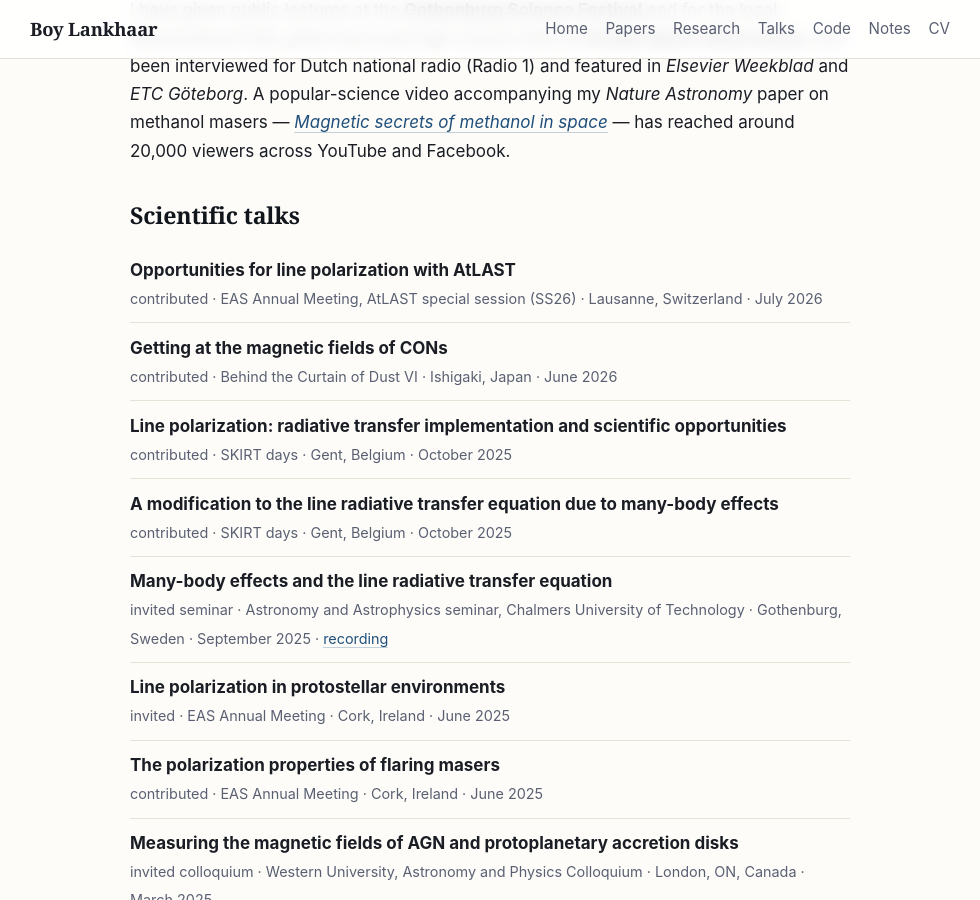
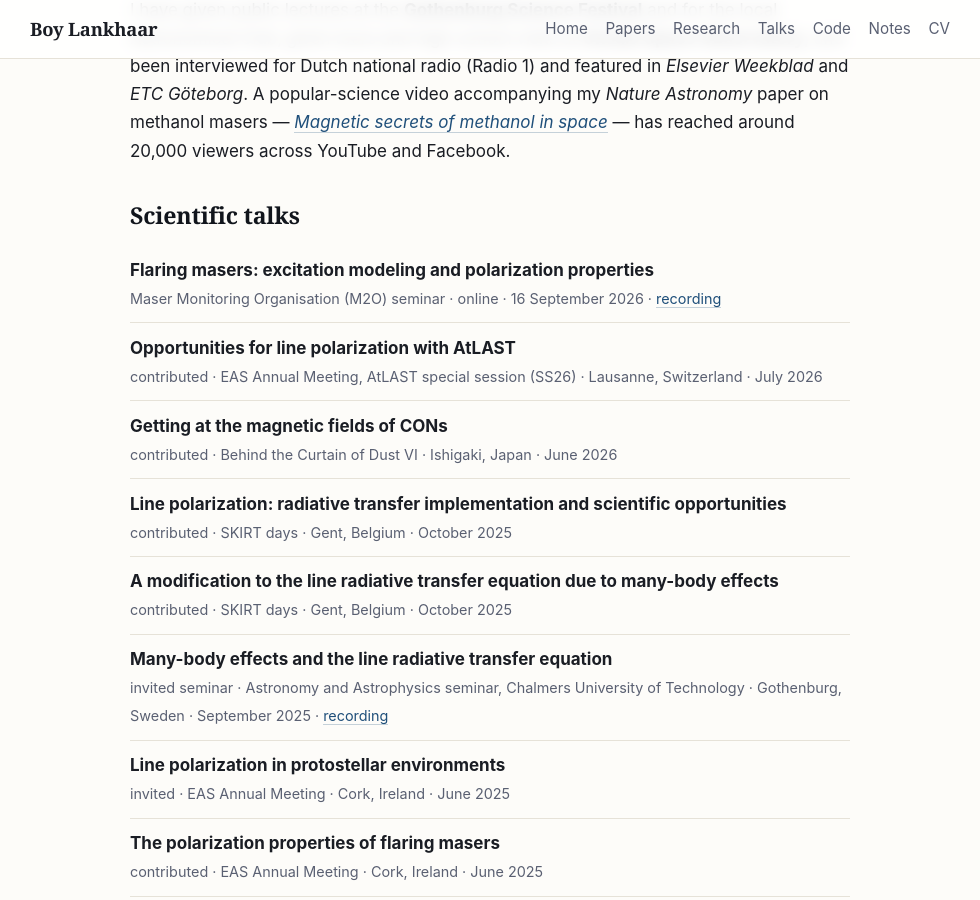
Before and after one commit to blankhaar/blankhaar.github.io, a Jekyll site: the page built from talks.md, in a window 1280 px wide and 900 px high, scrolled down 866 px. Shown: the whole window, without its empty margins (150-1130 px from the left). Built offline with Jekyll 4.4.1, drawn with Linux system fonts in a browser that asks for light colours.

Commit message:
Link M2O maser flare presentation recording

```diff
--- a/talks.md
+++ b/talks.md
@@ -23,6 +23,10 @@ I have given public lectures at the **Gothenburg Science Festival** and for the
 ## Scientific talks
 
 <ul class="simple-list">
+  <li>
+    <strong>Flaring masers: excitation modeling and polarization properties</strong><br>
+    <span class="meta">Maser Monitoring Organisation (M2O) seminar · online · 16 September 2026 · <a href="https://www.youtube.com/watch?v=dyJwk515drw">recording</a></span>
+  </li>
   <li>
     <strong>Opportunities for line polarization with AtLAST</strong><br>
     <span class="meta">contributed · EAS Annual Meeting, AtLAST special session (SS26) · Lausanne, Switzerland · July 2026</span>
```
